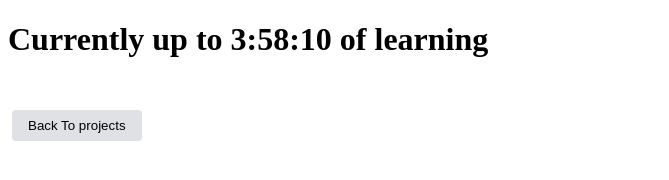
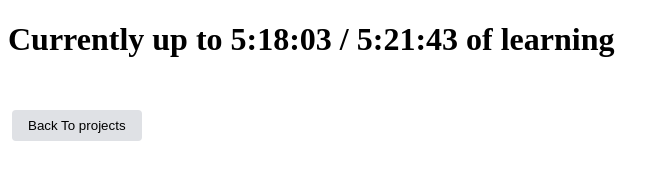
Before and after one commit to KuunaK/study-projects, a plain HTML site: page Timestamp.html in a window 1280 px wide. Shown: the whole page, without its empty margins (0-669 px from the left). Drawn offline with Linux system fonts and the light colour scheme.

Commit message:
Updated timestamp timer

```diff
--- a/Timestamp.html
+++ b/Timestamp.html
@@ -7,7 +7,7 @@
     <link rel="stylesheet" href="Resources/CSS/timeStamp.css">
 </head>
 <body>
-    <h1>Currently up to 3:58:10 of learning</h1>
+    <h1>Currently up to 5:18:03 / 5:21:43 of learning</h1>
     <a href="work.html" class="projects"><button class="btn">Back To projects</button></a>
 </body>
 </html>
```
